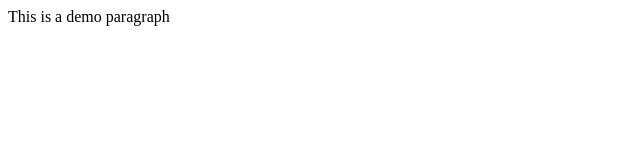
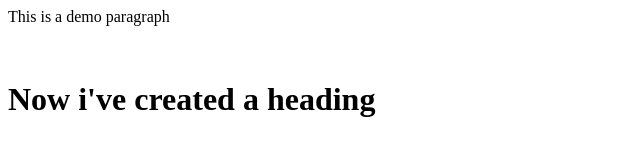
Before and after one commit to Shh-Suhiii/Error-Find, a plain HTML site: page index.html in a window 1280 px wide. Shown: the whole page, without its empty margins (0-640 px from the left). Drawn offline with Linux system fonts and the light colour scheme.

Commit message:
Added heading

```diff
--- a/index.html
+++ b/index.html
@@ -1 +1,3 @@
 <p>This is a demo paragraph</p>
+<br>
+<h1>Now i've created a heading</h1>
```
